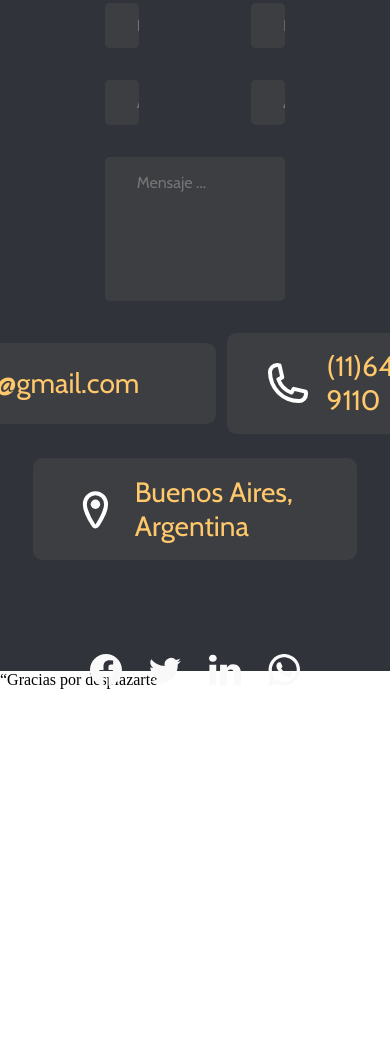
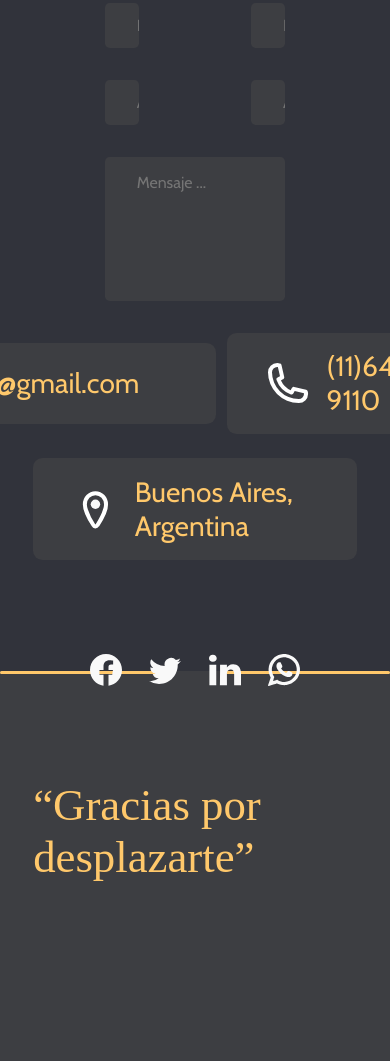
Before and after one commit to DanielAlejandro184/Portfolio, a plain HTML site: page index.html in a window 390 px wide. Shown: the part 8704-9765 px from the top of the page. Before the commit the page ends 9394 px from the top, so only its background shows below. Drawn offline with nearby package versions, Linux system fonts and the light colour scheme; a web font is replaced by a local one.

Commit message:
Asigne estilo a la seccion Footer. Comienzo con el diseño responsive

```diff
--- a/estilo.css
+++ b/estilo.css
@@ -1023,3 +1023,31 @@ header h1{
 .logoTwittContact:hover , .logoFaceContact:hover , .logoLinkContact:hover , .logoWhatsContact:hover{
     animation: mover 1s ease infinite;
 }
+
+/* Seccion del Footer */
+
+.seccionFooter{
+    background-color: #3D3E42;
+    display: flex;
+    justify-content: center;
+    max-width: 120rem;
+    position: relative;
+}
+
+.Footer{
+    width: 83%;
+    margin: 0 auto;
+    /*
+    padding-bottom: 3.8rem;*/
+    display: flex;
+    justify-content: center;
+}
+
+footer p{
+    padding-top: 6.7rem;
+    font-size: 2.8rem;
+    color: #FFC86B;
+    font-family: 'Source Serif Pro', serif;
+    font-weight: 400;
+    padding-bottom: 11.15rem;
+}
```
